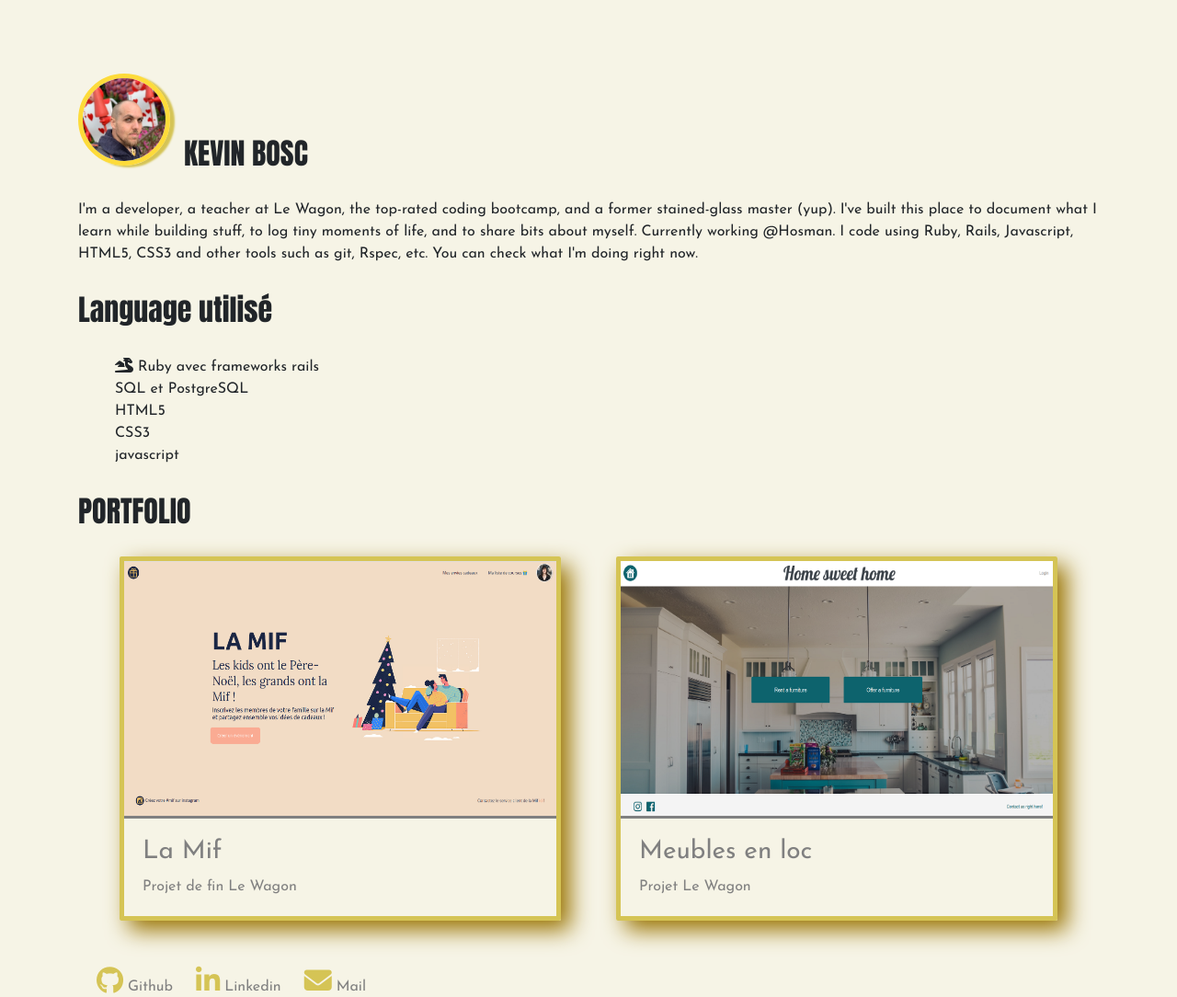
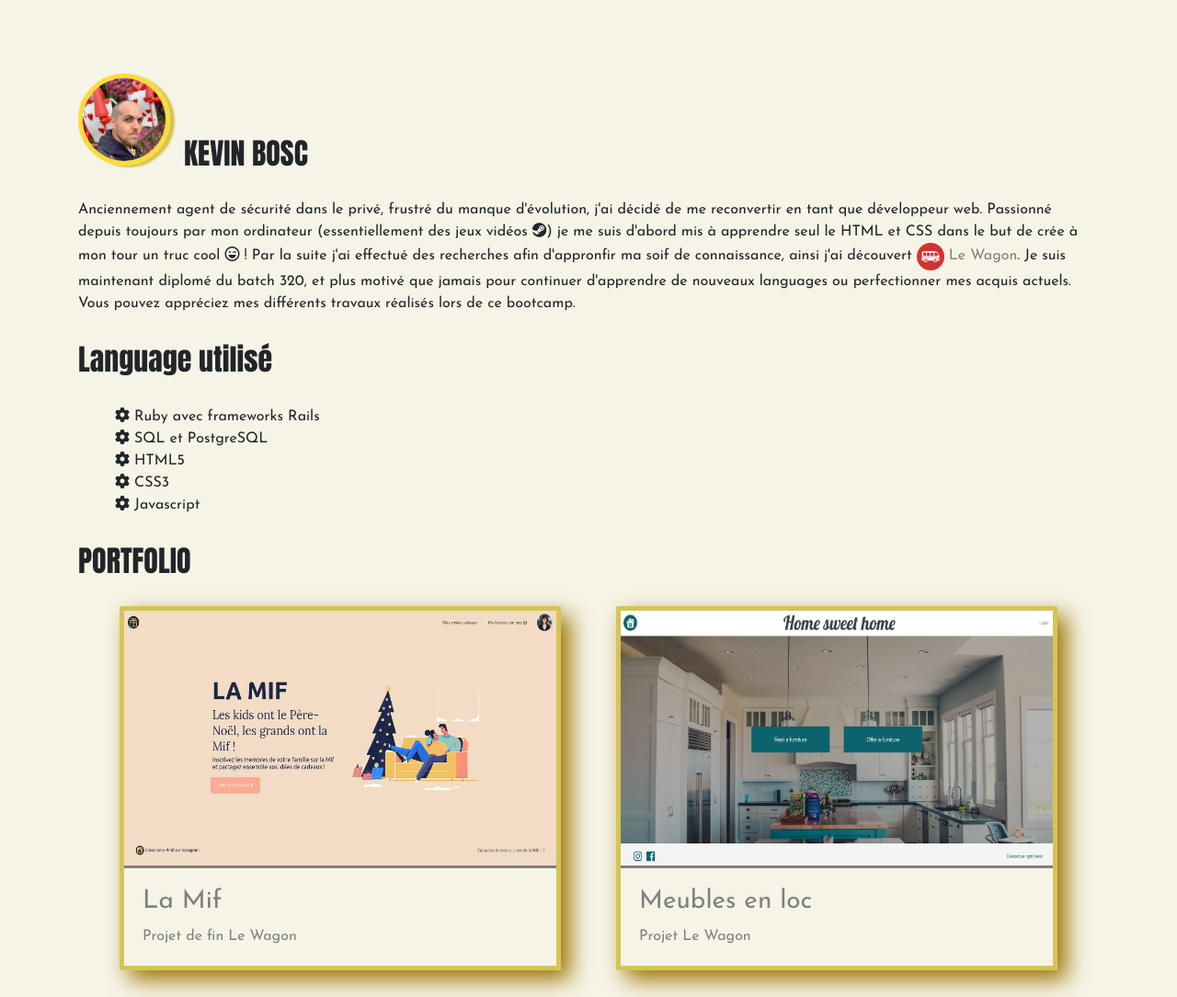
Before and after one commit to kbosc/portfolio, a plain HTML site: page index.html in a window 1280 px wide. Shown: the top 1084 px of the page at 92% size. Drawn offline with nearby package versions, Linux system fonts and the light colour scheme.

Commit message:
bio rouage et hover footer

```diff
--- a/index.html
+++ b/index.html
@@ -19,26 +19,24 @@
         <div class="align-img">
           <h2><img class="profile-pick" src="images/kbosc-portfolio.jpg" alt="kevin">KEVIN BOSC</h2>
         </div>
-        <p>I'm a developer, a teacher at Le Wagon, the top-rated coding bootcamp, and a former stained-glass master (yup).
-      I've built this place to document what I learn while building stuff, to log tiny moments of life, and to share bits about myself.
-      Currently working @Hosman. I code using Ruby, Rails, Javascript, HTML5, CSS3 and other tools such as git, Rspec, etc. You can check what I'm doing right now.</p>
+        <p>Anciennement agent de sécurité dans le privé, frustré du manque d'évolution, j'ai décidé de me reconvertir
+        en tant que développeur web. Passionné depuis toujours par mon ordinateur (essentiellement des jeux vidéos <i class="fab fa-steam"></i>) je me suis d'abord mis
+        à apprendre seul le HTML et CSS dans le but de crée à mon tour un truc cool <i class="far fa-laugh-wink"></i> ! Par la suite j'ai effectué des recherches afin
+        d'appronfir ma soif de connaissance, ainsi j'ai découvert <a target="blank" class="lien" href="https://www.lewagon.com/fr/paris"><img class="lewagon" src="images/logo.png" alt=""> Le Wagon</a>.
+        Je suis maintenant diplomé du batch 320, et plus motivé que jamais pour continuer d'apprendre de nouveaux languages ou
+        perfectionner mes acquis actuels. Vous pouvez appréciez mes différents travaux réalisés lors de ce bootcamp.</p>
     </section>
 
     <section>
       <h2>Language utilisé</h2>
       <ul>
-        <li><i class="fas fa-dragon"></i> Ruby avec frameworks rails</li>
-        <li>SQL et PostgreSQL</li>
-        <li>HTML5</li>
-        <li>CSS3</li>
-        <li>javascript</li>
+        <li><i class="fas fa-cog fa-spin"></i> Ruby avec frameworks Rails</li>
+        <li><i class="fas fa-cog fa-spin"></i> SQL et PostgreSQL</li>
+        <li><i class="fas fa-cog fa-spin"></i> HTML5</li>
+        <li><i class="fas fa-cog fa-spin"></i> CSS3</li>
+        <li><i class="fas fa-cog fa-spin"></i> Javascript</li>
       </ul>
     </section>
-
-<!--     <section>
-      <h2>Parcours</h2>
-      <p>Bootcamp <a target="blank" class="lien" href="https://www.lewagon.com/fr/paris">Le Wagon</a></p>
-    </section> -->
 
     <section>
       <h2>PORTFOLIO</h2>
--- a/style.css
+++ b/style.css
@@ -22,7 +22,6 @@ a:hover, a:visited, a:link, a:active {
 
 ul {
   list-style: none;
-/*  list-style: url('/media/examples/rocket.svg');*/
 }
 
 .profile-pick {
@@ -36,6 +35,11 @@ ul {
   object-fit: cover;
 }
 
+.lewagon {
+  width: 30px;
+  height: 30px;
+}
+
 .work-img {
   width: 470px;
   height: 280px;
@@ -43,7 +47,7 @@ ul {
 
 }
 
-.work-card {
+.work-ext-link {
   border: 5px solid #d5c455;
   border-radius: 2px;
   /*box-shadow: 10px 5px 5px #ede59a;*/
@@ -53,7 +57,7 @@ ul {
   transition: 0.4s;
 }
 
-.work-card:hover {
+.work-ext-link:hover {
   transform: scale(0.9, 0.9);
   /*box-shadow: 5px 5px 30px 15px rgba(0,0,0,0.25), -5px -5px 30px 15px rgba(0,0,0,0.22);*/
   box-shadow: 10px 10px 40px #997300;
@@ -77,14 +81,15 @@ footer {
   margin-top: 50px;
 }
 
-/*.footer-links {
-    display: flex;
-    align-items: center;
-}*/
-
 .icon {
   margin-right: 5px;
   margin-left: 20px;
   font-size: 30px;
   color: #d5c455;
+  cursor: pointer;
+  transition: 0.4s;
 }
+
+.icon:hover {
+  transform: scale(1.2, 1.2);
+}
```
Also changed, not shown: images/logo.png (added).
